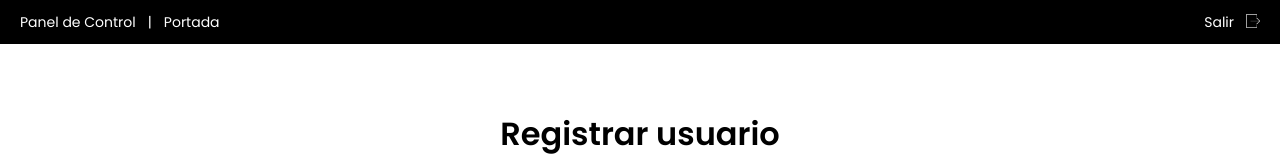
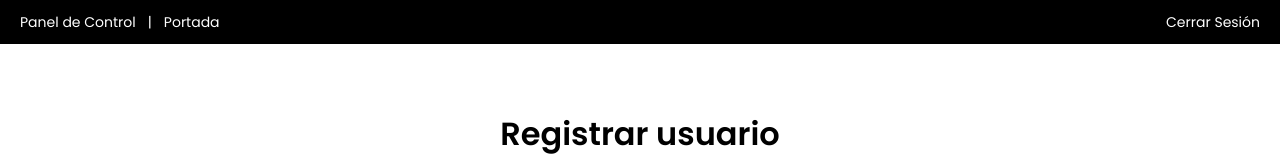
Before and after one commit to mariandrean/NewValue, a React (Vite) app in the folder client/: page /dashboard/register in a window 1280 px wide. Shown: the top 160 px of the page. Built offline with nearby package versions, Linux system fonts and the light colour scheme; sample sign-in values are in the browser's storage.

Commit message:
fix(client):change-logoutbutton

```diff
--- a/client/src/components/LogOutButton.jsx
+++ b/client/src/components/LogOutButton.jsx
@@ -1,6 +1,6 @@
 import { useNavigate } from 'react-router-dom';
 import { useUserContext } from '../context/UserContext';
-const token = localStorage.getItem("token");
+
 const LogOutButton = () => {
   const { setUser, setUserAuth, setUserRole } = useUserContext();
   const navigate = useNavigate();
@@ -14,8 +14,7 @@ const LogOutButton = () => {
 
   return (
     <button onClick={handleLogOut} className="flex gap-3 items-center">
-      <p>Salir</p>
-      <img src="/src/assets/logout-icon.png" alt="Logout" className='h-3.5 mb-0.5' />
+      <p>Cerrar Sesión</p>
     </button>
   );
 }
```
